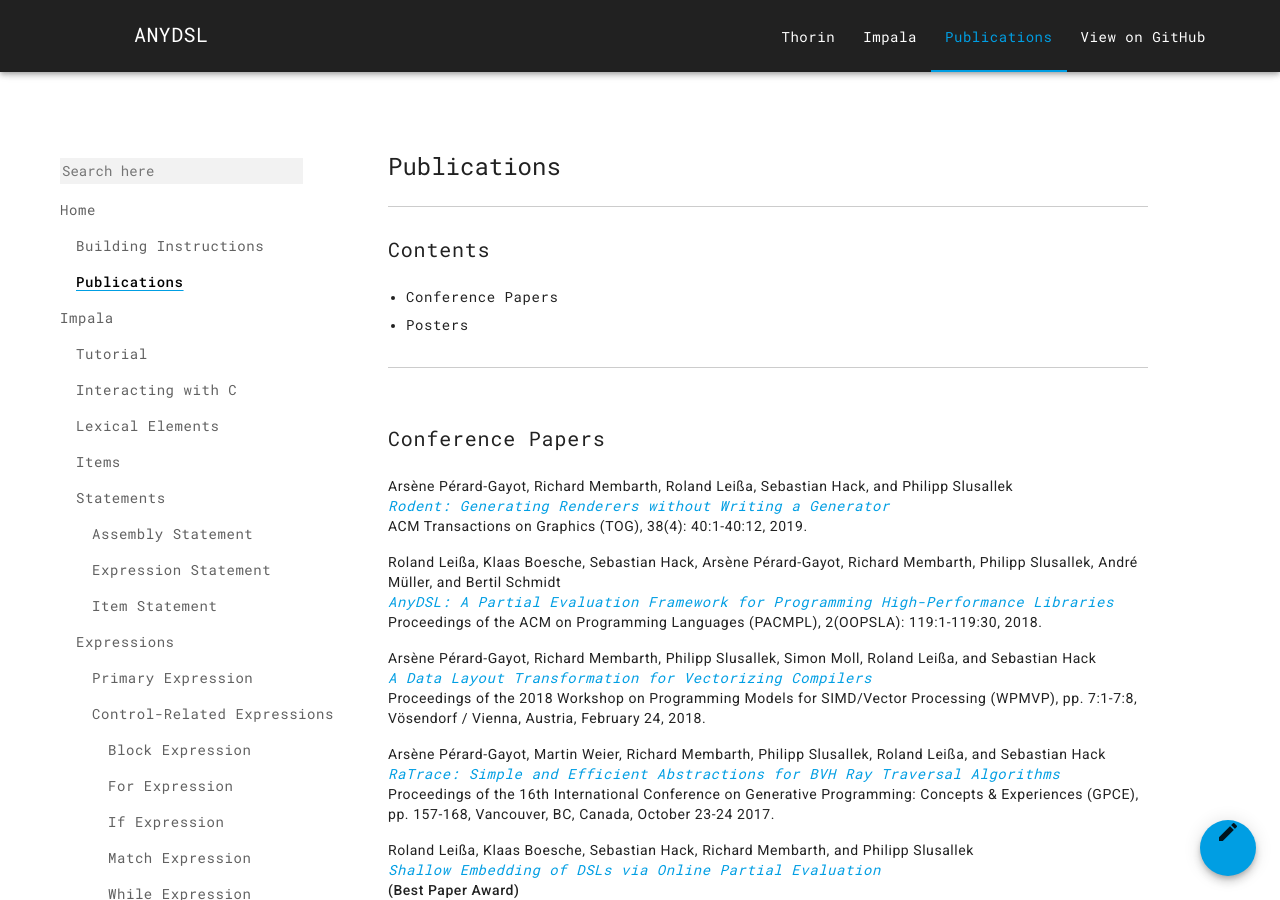
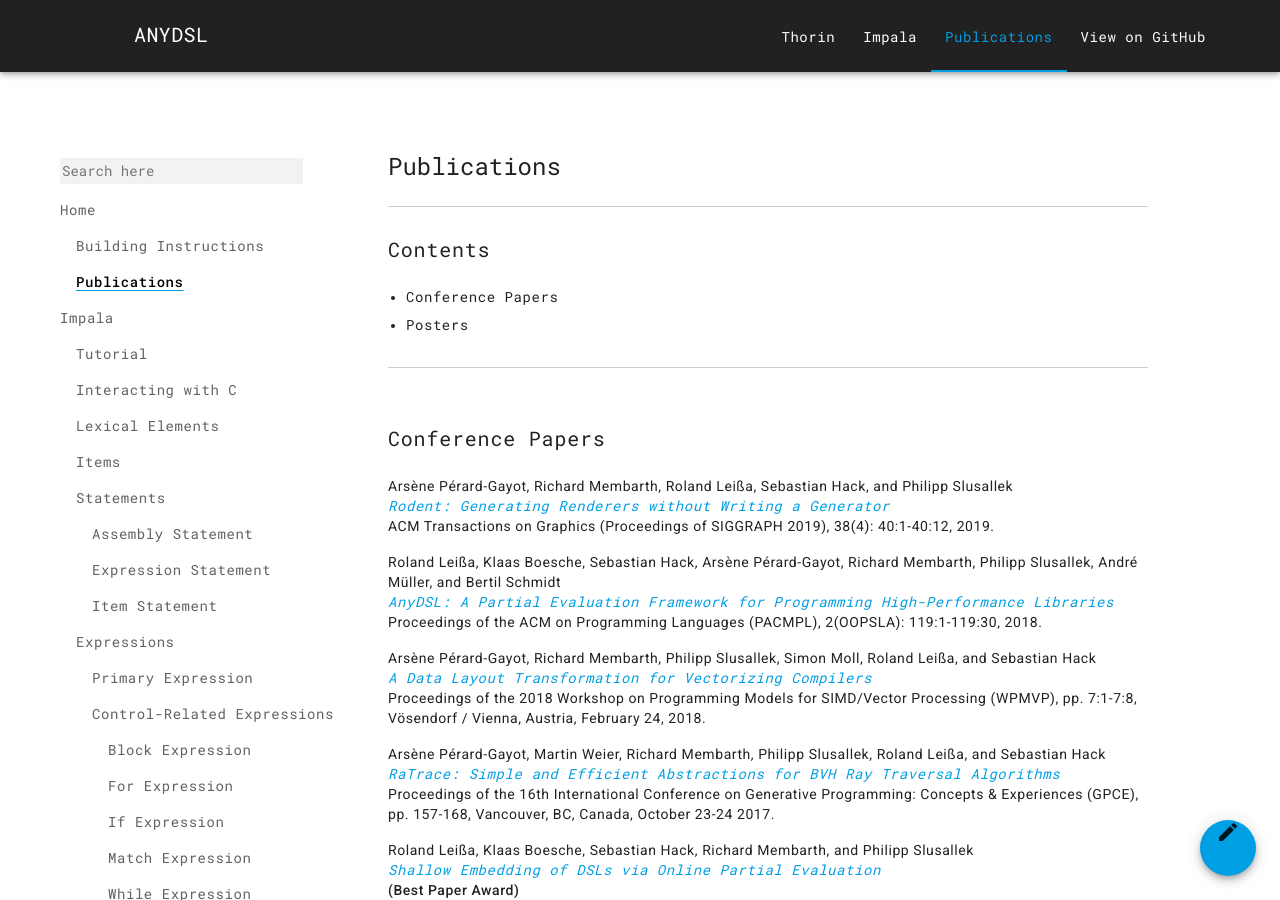
Before and after one commit to AnyDSL/anydsl.github.io, a Jekyll site: the page built from Publications.md, in a window 1280 px wide and 900 px high. Built offline with Jekyll 4.4.1, drawn with Linux system fonts in a browser that asks for light colours; nearby versions of some CDN libraries.

Commit message:
Update SIGGRAPH proceeding.

```diff
--- a/_data/publications.yml
+++ b/_data/publications.yml
@@ -6,7 +6,7 @@ papers:
     - Roland Leißa
     - Sebastian Hack
     - Philipp Slusallek
-   venue: "ACM Transactions on Graphics (TOG), 38(4): 40:1-40:12, 2019."
+   venue: "ACM Transactions on Graphics (Proceedings of SIGGRAPH 2019), 38(4): 40:1-40:12, 2019."
    date: "2019-07-28"
    url: https://graphics.cg.uni-saarland.de/papers/perard-2019-siggraph-rodent.pdf
 
```
